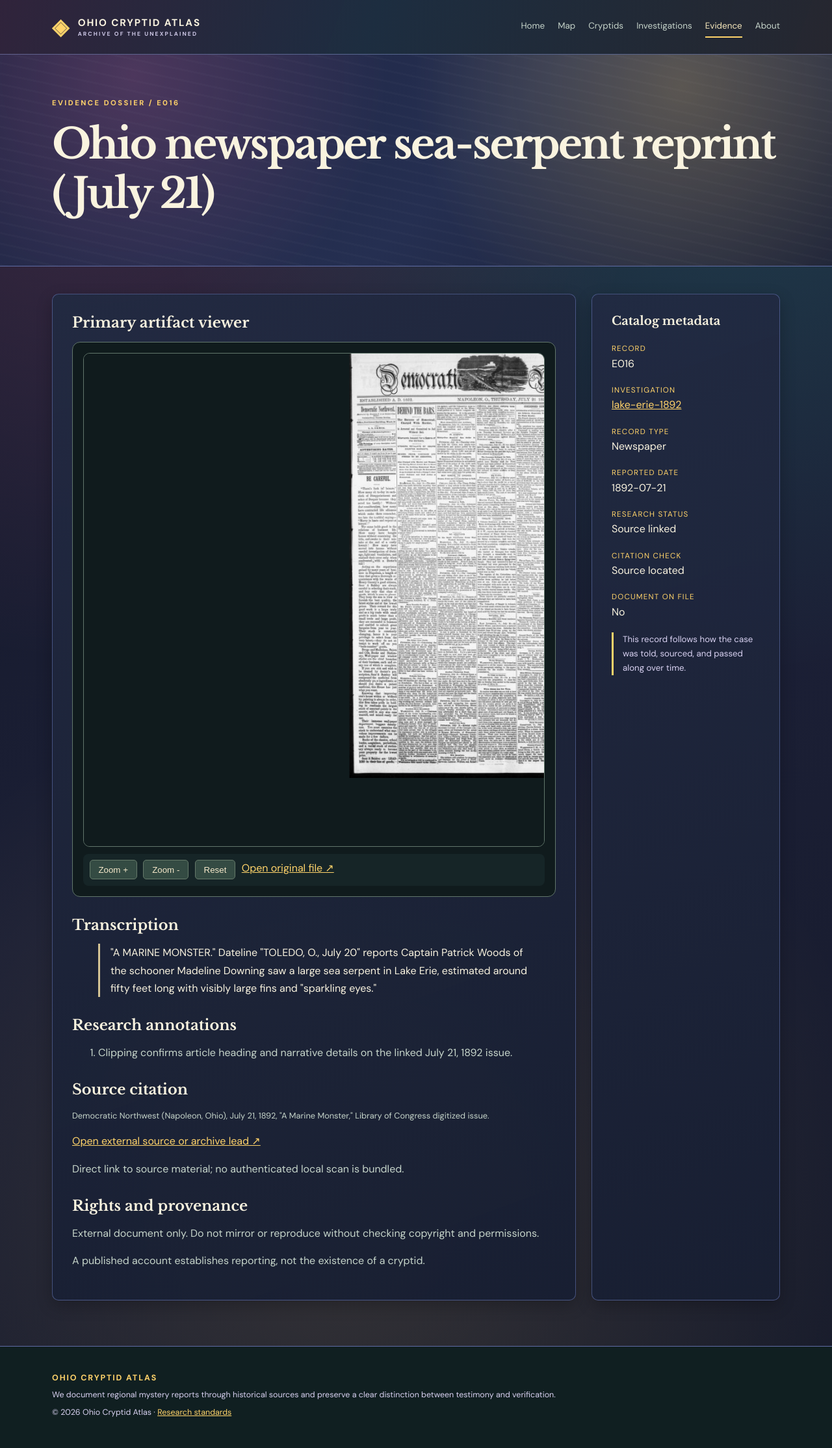
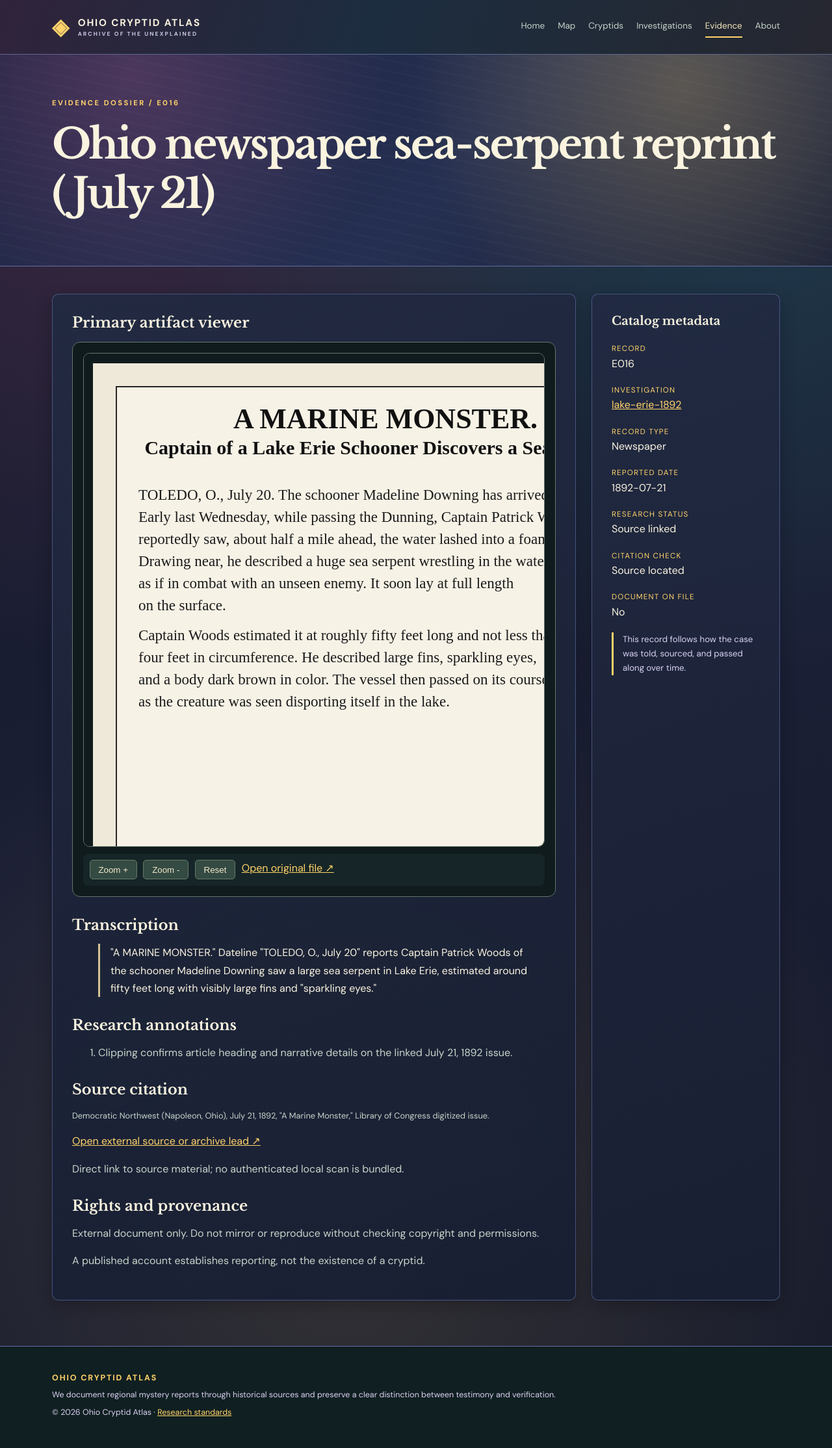
Before and after one commit to wellska1/cryptids, a Jekyll site: the page built from evidence/e016/index.html, in a window 1280 px wide. Shown: the whole page at 65% size. Built offline with Jekyll 4.4.1, drawn with Linux system fonts in a browser that asks for light colours.

Commit message:
svg clip

```diff
--- a/_data/evidence.yml
+++ b/_data/evidence.yml
@@ -313,8 +313,7 @@
   source_url: https://www.loc.gov/resource/sn84028296/1892-07-21/ed-1/
   source_kind: digitized_newspaper_link
   original_document_verified: false
-  media_path: /evidence/e016/article.png
-  artifact_focus: 0,0.496,0.516,0.279
+  media_path: /evidence/e016/clipping.svg
   transcription: '"A MARINE MONSTER." Dateline "TOLEDO, O., July 20" reports Captain Patrick Woods of the schooner Madeline Downing saw a large sea serpent in Lake Erie, estimated around fifty feet long with visibly large fins and "sparkling eyes."'
   annotations:
   - Clipping confirms article heading and narrative details on the linked July 21, 1892 issue.
```
